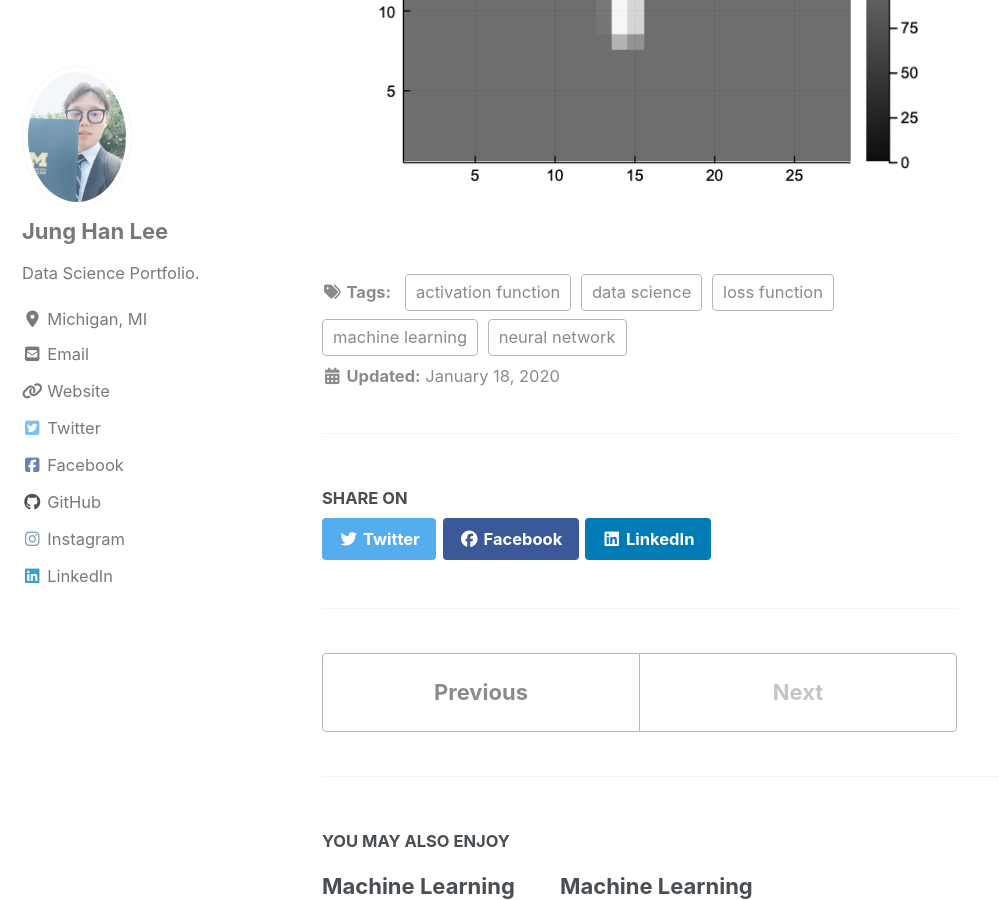
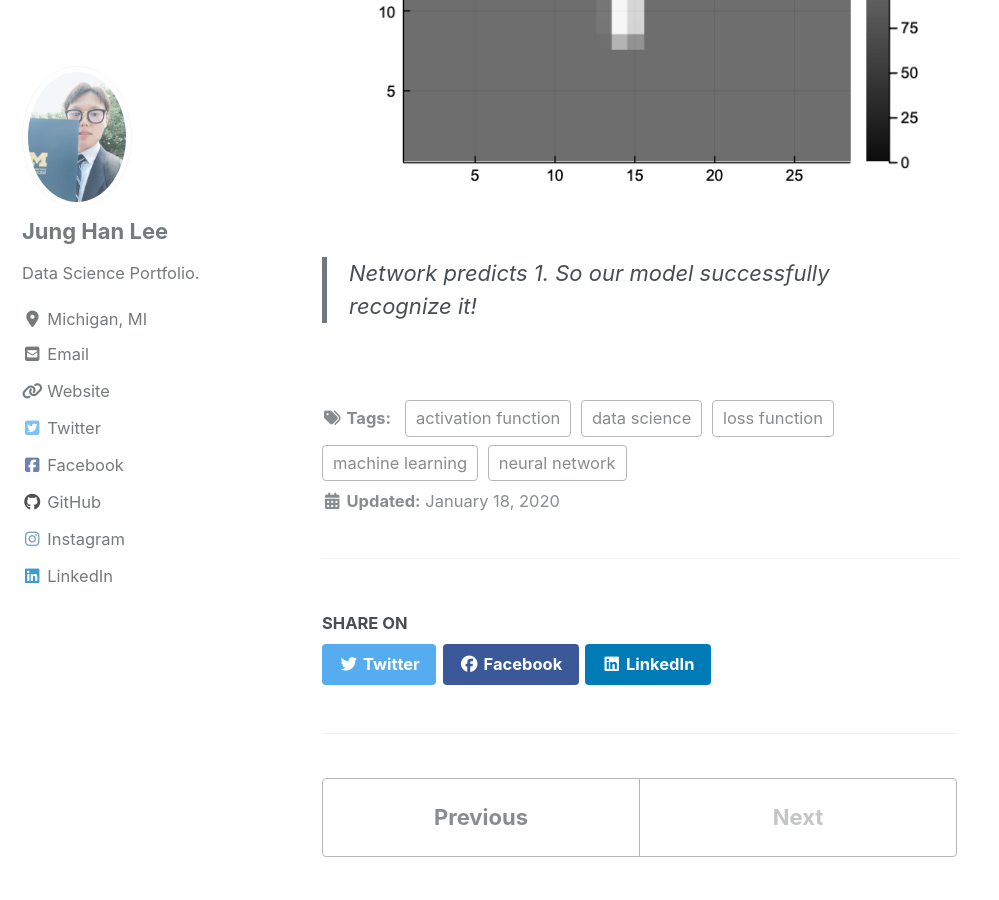
Before and after one commit to jung-han-lee/jung-han-lee.github.io, a Jekyll site: the page built from _posts/2020-01-18-handwriting1.md, in a window 1280 px wide and 900 px high, scrolled down 6109 px. Shown: the whole window, without its empty margins (0-999 px from the left). Built offline with Jekyll 4.4.1, drawn with Linux system fonts in a browser that asks for light colours; cached includes are drawn as plain includes; nearby versions of some CDN libraries.

Commit message:
new github

````diff
--- a/_posts/2020-01-18-handwriting1.md
+++ b/_posts/2020-01-18-handwriting1.md
@@ -168,3 +168,6 @@ heatmap_digit(my_img; title="Network predicts $my_digit_prediction")
 ```
 
 <img src="{{ site.url }}{{ site.baseurl }}/images/ml1/hand_result.png" alt="">
+
+
+> Network predicts 1. So our model successfully recognize it!
````
